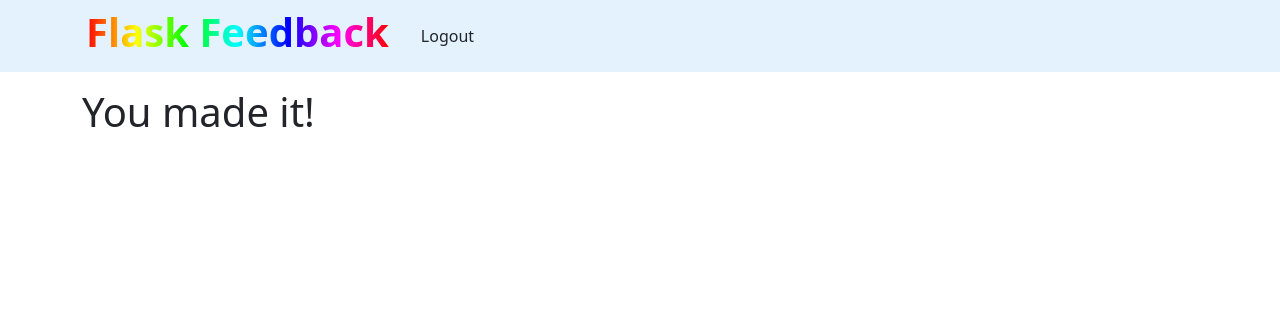
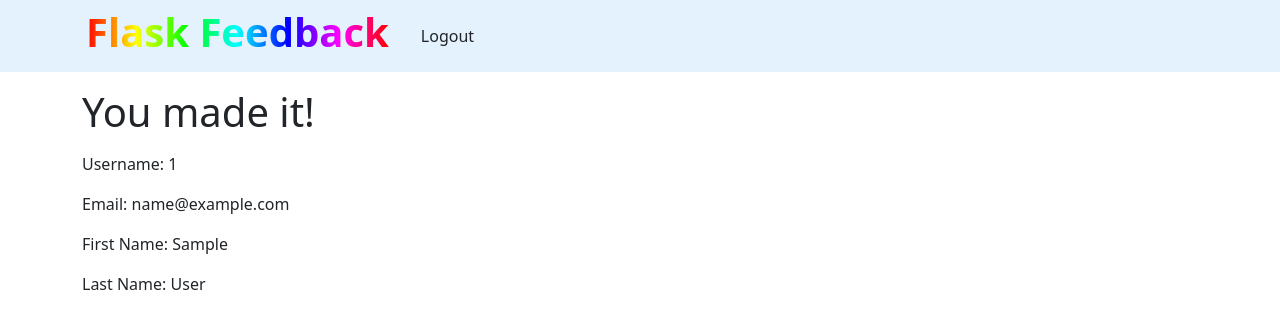
Before and after one commit to Mitya1996/flask-feedback, a Flask app: template templates/secret.html in a window 1280 px wide. Shown: the top 329 px of the page. Run offline with Flask 2, Linux system fonts and the light colour scheme; the template is opened without the code that fills it: values that come from a table or form of the project are taken from there, others are empty; the visitor is signed in with stand-in values (Sample User, id 1); data comes from the database, SQL or seed files in the repository; some libraries are stand-ins or nearby versions.

Commit message:
Part 6: Let’s change /secret to /users/<username> finished

```diff
--- a/app.py
+++ b/app.py
@@ -1,6 +1,6 @@
 """Flask Feedback application."""
 
-from flask import Flask, render_template, redirect, request, flash, session
+from flask import Flask, render_template, redirect, request, flash, session, url_for
 from models import db, connect_db, User
 from forms import AddUserForm, LoginForm
 
@@ -37,17 +37,18 @@
         session['username'] = new_user.username
 
         flash(f"{new_user.username} registered successfully.")
-        return redirect('/secret')
+        return redirect(url_for('secret', username=new_user.username))
 
     return render_template('register.html', form=form)
 
-@app.route('/secret')
-def secret():
+@app.route('/users/<username>')
+def secret(username):
+    user = User.query.get(username)
     if "username" not in session:
         flash("You must be logged in to view!")
         return redirect("/")
 
-    return render_template('secret.html')
+    return render_template('secret.html', user=user)
 
 @app.route('/login', methods=['GET', 'POST'])
 def login():
@@ -63,7 +64,7 @@
         #else if all good
         session['username'] = user.username
         flash(f"{username} logged in successfully.")
-        return redirect('/secret')
+        return redirect(url_for('secret', username=user.username))
 
     return render_template('login.html', form=form)
 
--- a/templates/secret.html
+++ b/templates/secret.html
@@ -8,6 +8,10 @@
 
 <h1 class="my-3">You made it!</h1>
 
+<p>Username: {{user.username}}</p>
+<p>Email: {{user.email}}</p>
+<p>First Name: {{user.first_name}}</p>
+<p>Last Name: {{user.last_name}}</p>
 
 
 {% endblock %}
```
